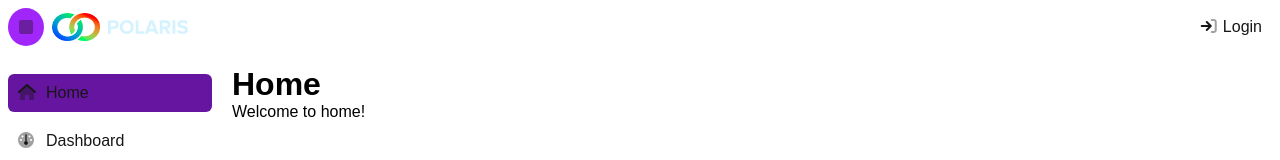
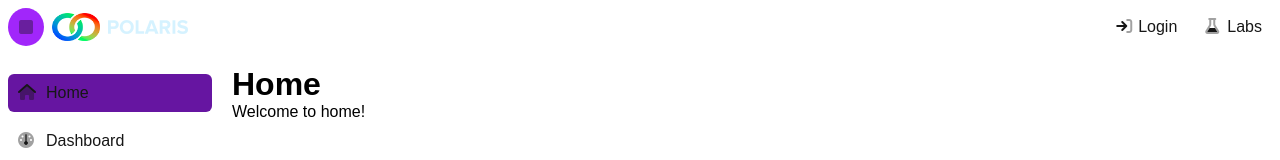
Before and after one commit to neofuture/polaris-nextjs, a Next.js app: page / in a window 1280 px wide. Shown: the top 160 px of the page. Built offline with nearby package versions, Linux system fonts and the light colour scheme; no server answers.

Commit message:
Update top-navigation.component.tsx

```diff
--- a/src/components/top-navigation/top-navigation.component.tsx
+++ b/src/components/top-navigation/top-navigation.component.tsx
@@ -37,15 +37,15 @@ const TopNavigation: React.FC<TopNavigationProps> = ({ project }) => {
                             <li>
                                 <NavLink iconName="fa-sign-out" label="Logout" onClick={logout}/>
                             </li>
-                            <li>
-                                <NavLink iconName="fa-flask" label="Labs" href="/lab"/>
-                            </li>
                         </>
                     ) : (
                         <li>
                             <NavLink label="Login" href="/user/login" iconName={'fa-sign-in'}/>
                         </li>
                     )}
+                    <li>
+                        <NavLink iconName="fa-flask" label="Labs" href="/lab"/>
+                    </li>
                 </ul>
             </nav>
         </header>
```
